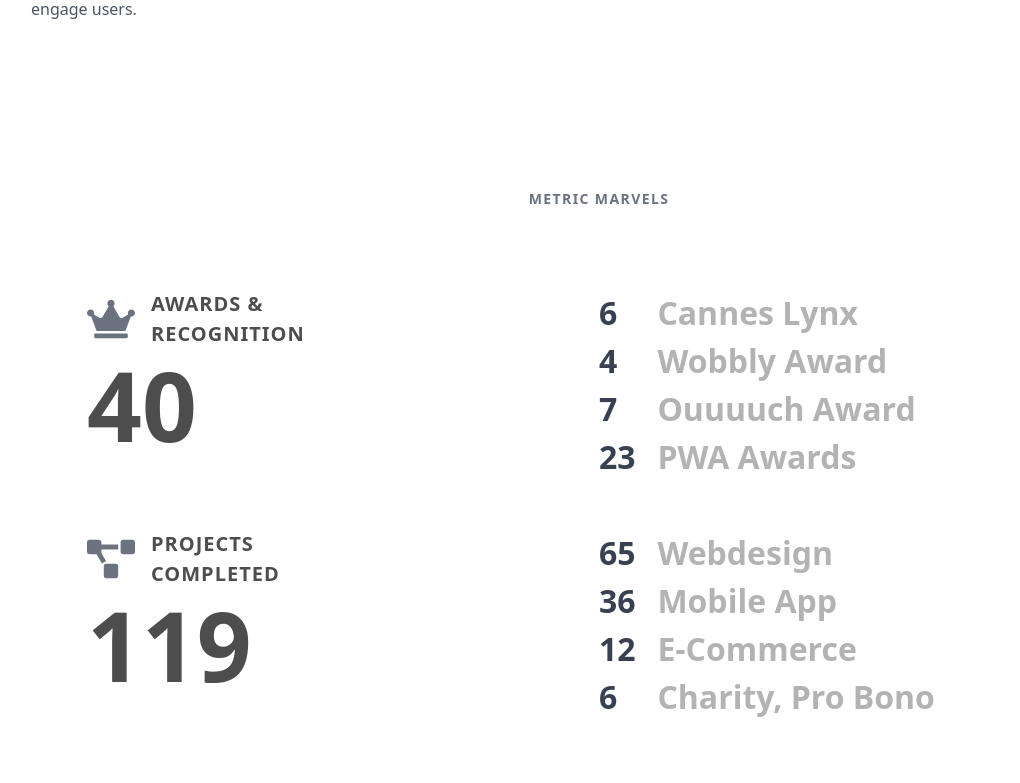
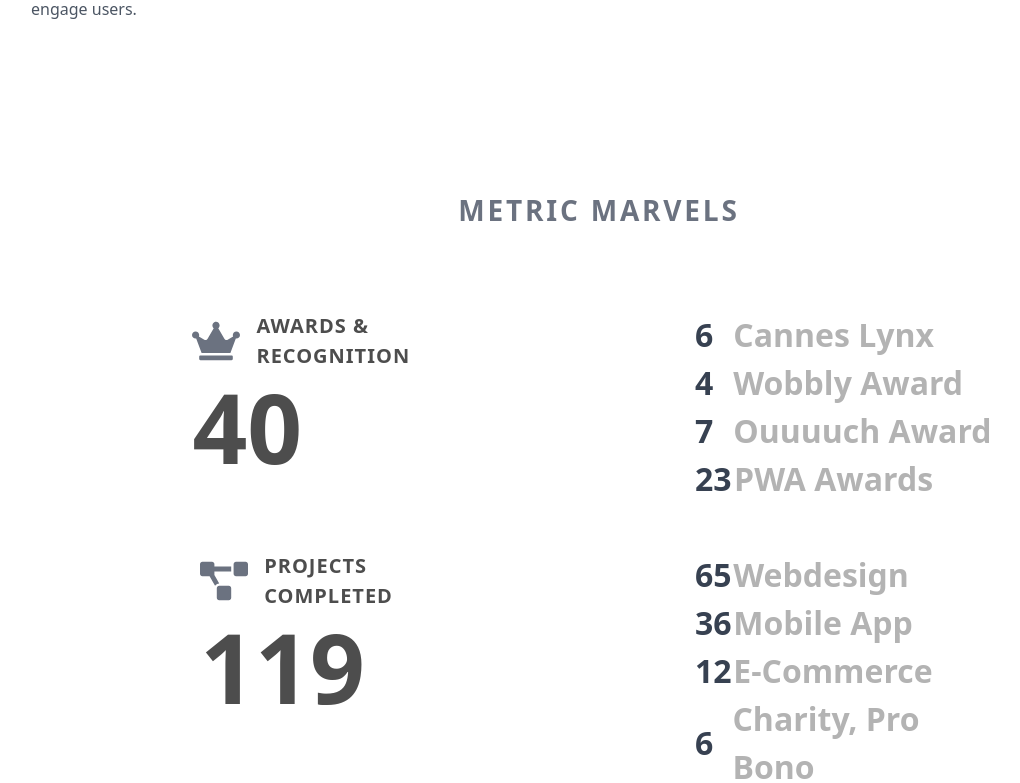
Before and after one commit to RfxNaushad/re-birth, a React (Vite) app: page / in a window 1280 px wide. Shown: the part 6280-7063 px from the top of the page, without its empty margins (41-1061 px from the left). Built offline with nearby package versions, Linux system fonts and the light colour scheme.

Commit message:
feat: gsap animation

```diff
--- a/src/components/MetricItem.jsx
+++ b/src/components/MetricItem.jsx
@@ -3,7 +3,7 @@
 // eslint-disable-next-line react/prop-types
 const MetricItem = ({ icon, title, metric, details }) => {
     return (
-        <div className="flex justify-between items-start  w-[1024px] m-auto ">
+        <div className="flex justify-between items-start gap-48 m-auto ">
             {/* Left Side: Icon, Title, and Metric Number */}
             <div className="flex w-[50%] flex-col items-start space-y-2">
                 <div className='flex gap-4 justify-start items-center'>
--- a/src/components/MetricsSection.jsx
+++ b/src/components/MetricsSection.jsx
@@ -37,8 +37,8 @@
 
 const MetricsSection = () => {
   return (
-    <section className="flex flex-col items-center w-full py-16 px-8 bg-white space-y-12">
-      <h2 className="text-center text-sm font-semibold uppercase tracking-widest text-gray-500 mb-8">
+    <section className="flex flex-col items-center w-full pt-16 pb-24 px-8 bg-white space-y-12">
+      <h2 className="text-center text-[1.75rem] font-semibold uppercase tracking-widest text-gray-500 mb-8">
         Metric Marvels
       </h2>
 
```
